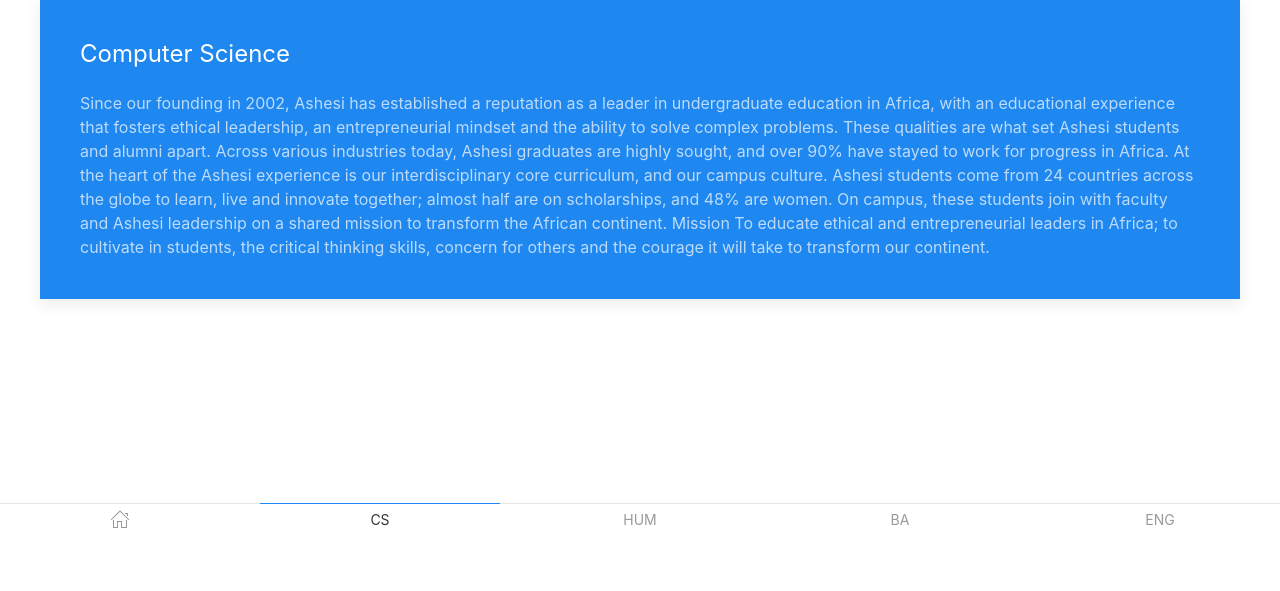
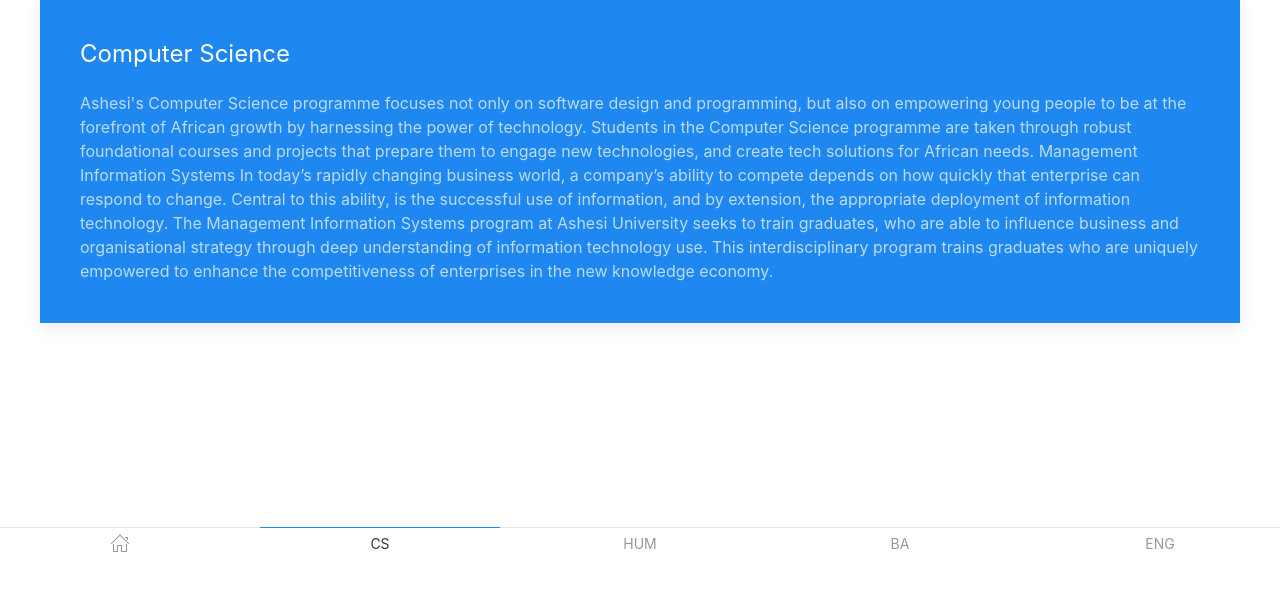
Before and after one commit to SEzekiel/MobileApp, a plain HTML site: page cs.html in a window 1280 px wide. Shown: the part 83-674 px from the top of the page. Drawn offline with Linux system fonts and the light colour scheme.

Commit message:
Update cs.html

```diff
--- a/cs.html
+++ b/cs.html
@@ -56,11 +56,13 @@
 			<div class="uk-card uk-card-primary uk-card-body">
 				<h3 class="uk-card-title">Computer Science</h3>
 				<p>
-					Since our founding in 2002, Ashesi has established a reputation as a leader in undergraduate education in Africa, with an educational experience that fosters ethical leadership, an entrepreneurial mindset and the ability to solve complex problems. These qualities are what set Ashesi students and alumni apart. Across various industries today, Ashesi graduates are highly sought, and over 90% have stayed to work for progress in Africa.
-					At the heart of the Ashesi experience is our interdisciplinary core curriculum, and our campus culture. Ashesi students come from 24 countries across the globe to learn, live and innovate together; almost half are on scholarships, and 48% are women. On campus, these students join with faculty and Ashesi leadership on a shared mission to transform the African continent.
-					Mission
-				To educate ethical and entrepreneurial leaders in Africa; to cultivate in students, the critical thinking skills, concern for others and the courage it will take to transform our continent.</p>
-			</div>
+					Ashesi's Computer Science programme focuses not only on software design and programming, but also on empowering young people to be at the forefront of African growth by harnessing the power of technology. Students in the Computer Science programme are taken through robust foundational courses and projects that prepare them to engage new technologies, and create tech solutions for African needs.
+
+Management Information Systems
+In today’s rapidly changing business world, a company’s ability to compete depends on how quickly that enterprise can respond to change. Central to this ability, is the successful use of information, and by extension, the appropriate deployment of information technology.
+
+The Management Information Systems program at Ashesi University seeks to train graduates, who are able to influence business and organisational strategy through deep understanding of information technology use. This interdisciplinary program trains graduates who are uniquely empowered to enhance the competitiveness of enterprises in the new knowledge economy.</p>
+				</div>
 		</div>
 	</div>
 
```
